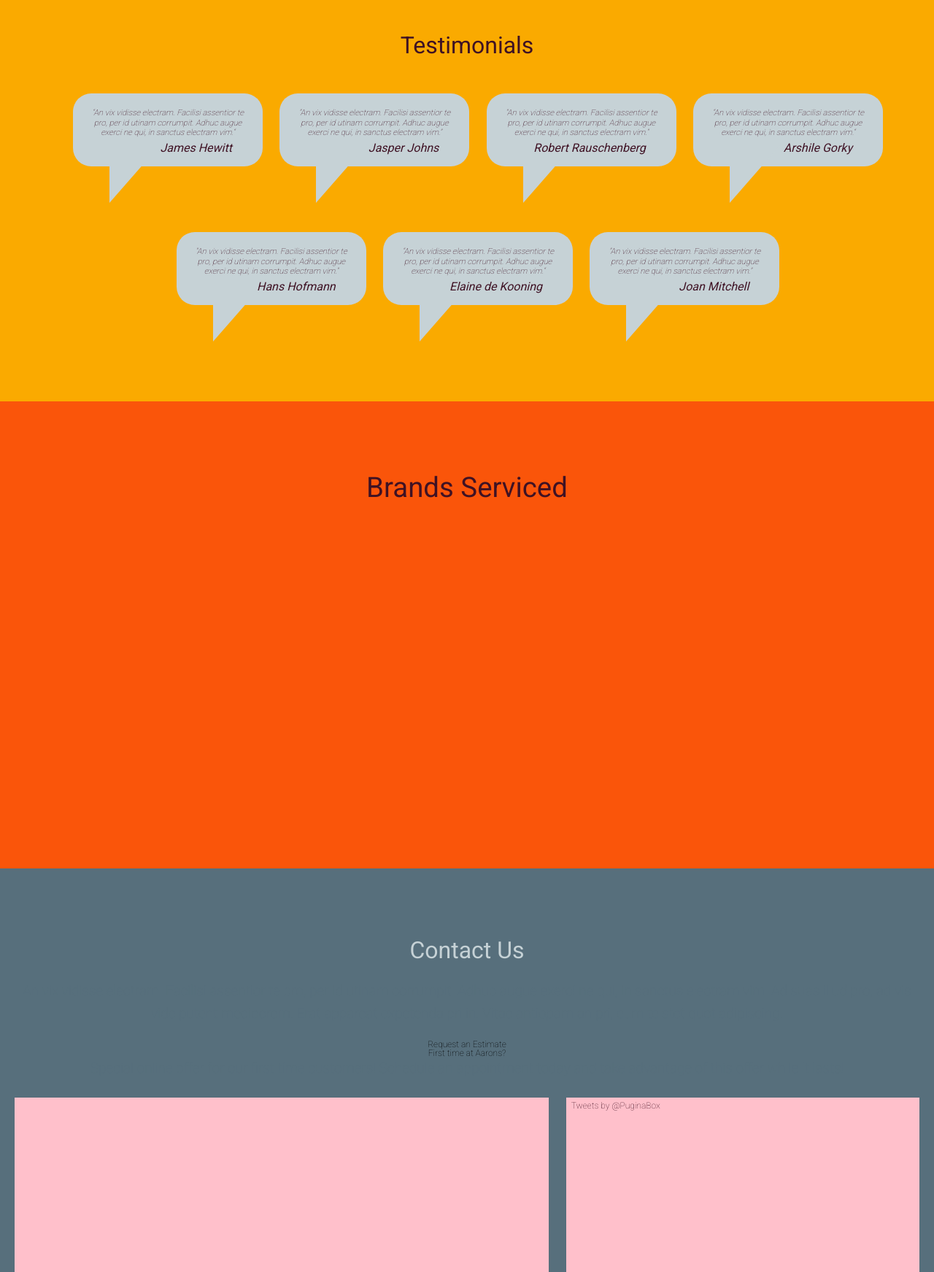
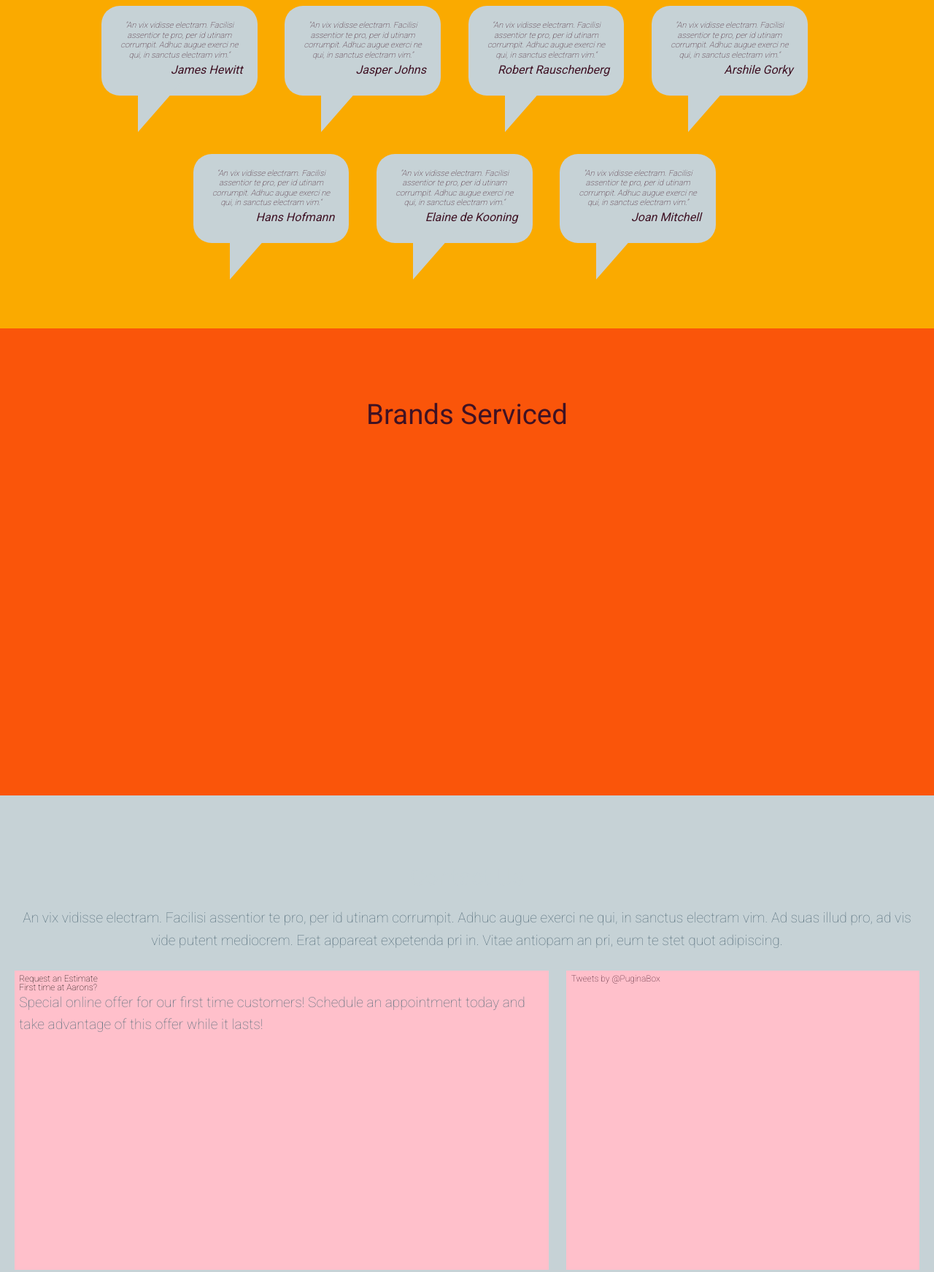
Before and after one commit to puginabox/aarons-auto, a website: page src/client/index.html in a window 1280 px wide. Shown: the part 2138-3881 px from the top of the page at 73% size. Drawn offline with nearby package versions, Linux system fonts and the light colour scheme.

Commit message:
tweaking contact section

```diff
--- a/src/client/components/sass/layout/_layout.scss
+++ b/src/client/components/sass/layout/_layout.scss
@@ -15,7 +15,7 @@ section article.wrapper {
 
 /*-----------------sections -------------*/
 #about {
-    height: 1200px;
+    height: 1100px;
     margin: 100px auto;
     h1 {
         display: none; /* hidden for SEO */
@@ -62,7 +62,7 @@ section article.wrapper {
         width: 33.3333%;
         margin: 20px 0;
         padding: 0;
-        height: 250px;
+        height: auto;
         text-align: center;
         img {
             max-width: 100%;
@@ -158,27 +158,27 @@ section article.wrapper {
         border-color: $clottedCream transparent transparent transparent;
     }
     .wrapper blockquote {
-        width: 230px;
-        height: 140px;
+        width: 20%;
+        height: auto;
         display: inline-block;
-        margin: 20px;
-        padding: 5px;
-
+        margin: 0;
+        padding: 5px 0;
     }
     blockquote  p.bubble {
         font-style: italic;
     }
     blockquote  p.bubble cite {
         display: block;
-        width: 90%;
+        width: 100%;
         font-size: 1rem;
         line-height: 1.8;
         font-weight: 400;
         text-align: right;
+//        padding-bottom: 10px;
     }
     .wrapper blockquote .bubble {
-        width: 220px;
-        height: 60px;
+        width: 70%;
+        height: auto;
         padding: 20px;
         overflow: hidden;
         font-size: 0.7rem;
@@ -213,9 +213,9 @@ section article.wrapper {
 
 /*----------------- Contact -------------*/
 #contact {
-    top: 2000px;
+//    top: 2000px;
     height: 700px;
-    background: $gunMetal;
+//    background: $gunMetal;
     h2 {
         margin-top: -40px;
         color: $clottedCream;
--- a/src/client/index.html
+++ b/src/client/index.html
@@ -206,14 +206,6 @@
                <div class="bubble-triangle"></div> </p>
             </blockquote>
 
-
-
-
-
-
-
-
-
         </article>
     </section>
     <section id="brands">
@@ -225,22 +217,20 @@
         <article class="wrapper">
             <h2>Contact Us</h2>
             <p>An vix vidisse electram. Facilisi assentior te pro, per id utinam corrumpit. Adhuc augue exerci ne qui, in sanctus electram vim. Ad suas illud pro, ad vis vide putent mediocrem. Erat appareat expetenda pri in. Vitae antiopam an pri, eum te stet quot adipiscing.</p>
-            <h3>Request an Estimate</h3>
-            <form>
-            </form>
-            <h3>First time at Aarons?</h3>
-            <p>Special online offer for our first time customers! Schedule an appointment today and take advantage of this offer while it lasts!</p>
             <div class="twitter-feed">
                 <a class="twitter-timeline" href="https://twitter.com/PuginaBox" data-widget-id="575322067786207232" data-tweet-limit="3">Tweets by @PuginaBox</a>
             </div>
             <aside>
-                <h2></h2>
-                <p></p>
+                <h3>Request an Estimate</h3>
+                <form>
+                </form>
+                <h3>First time at Aarons?</h3>
+                <p>Special online offer for our first time customers! Schedule an appointment today and take advantage of this offer while it lasts!</p>
             </aside>
         </article>
     </section>
 
-    <footer role="">
+    <footer>
         <sup>&copy; Aaron's Awesome Auto Repairs, 2015</sup>
     </footer>
     <script src='http://codepen.io/assets/libs/fullpage/jquery.js'></script>
```
Also changed, not shown: src/client/styles/master.css.
